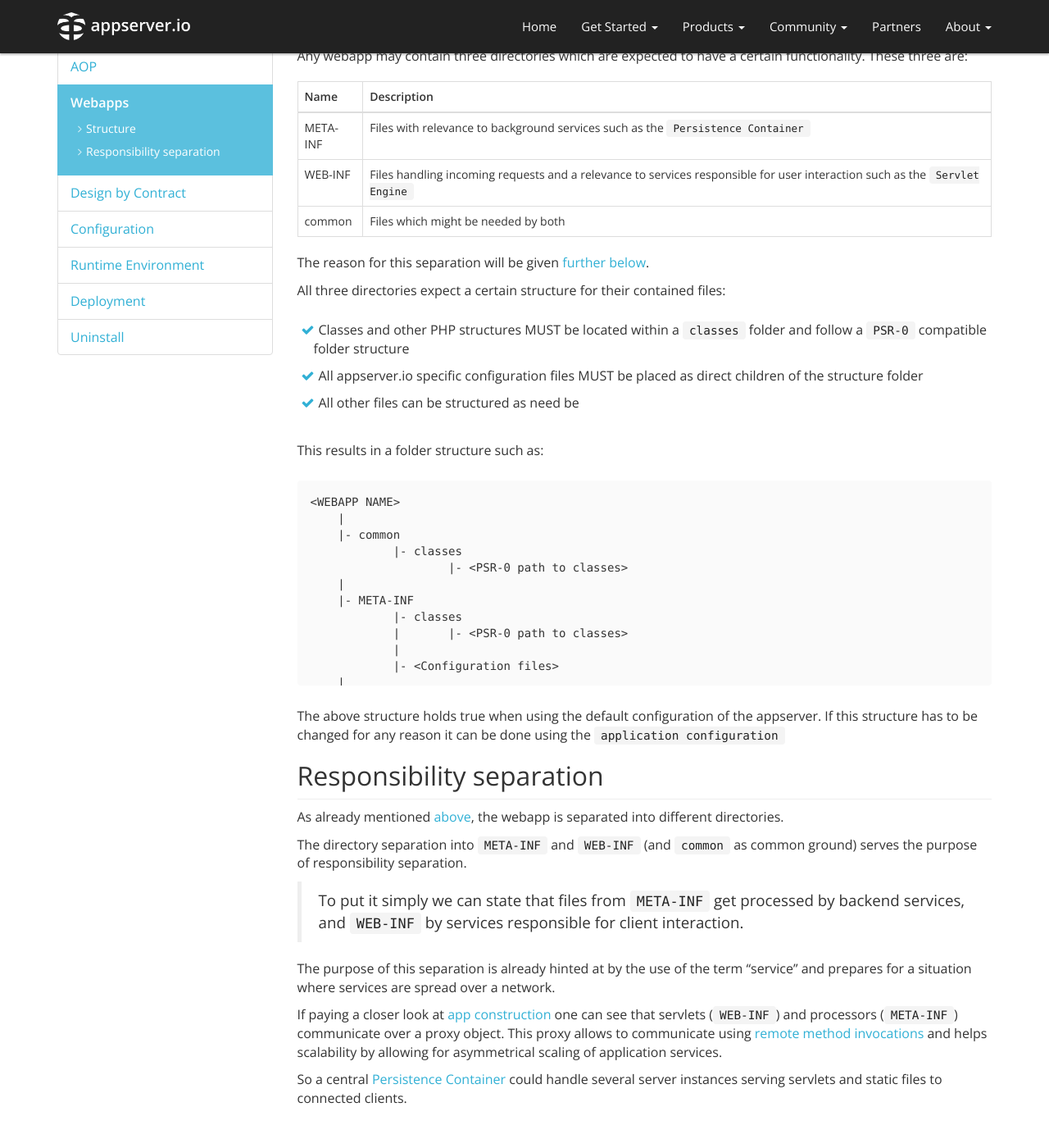
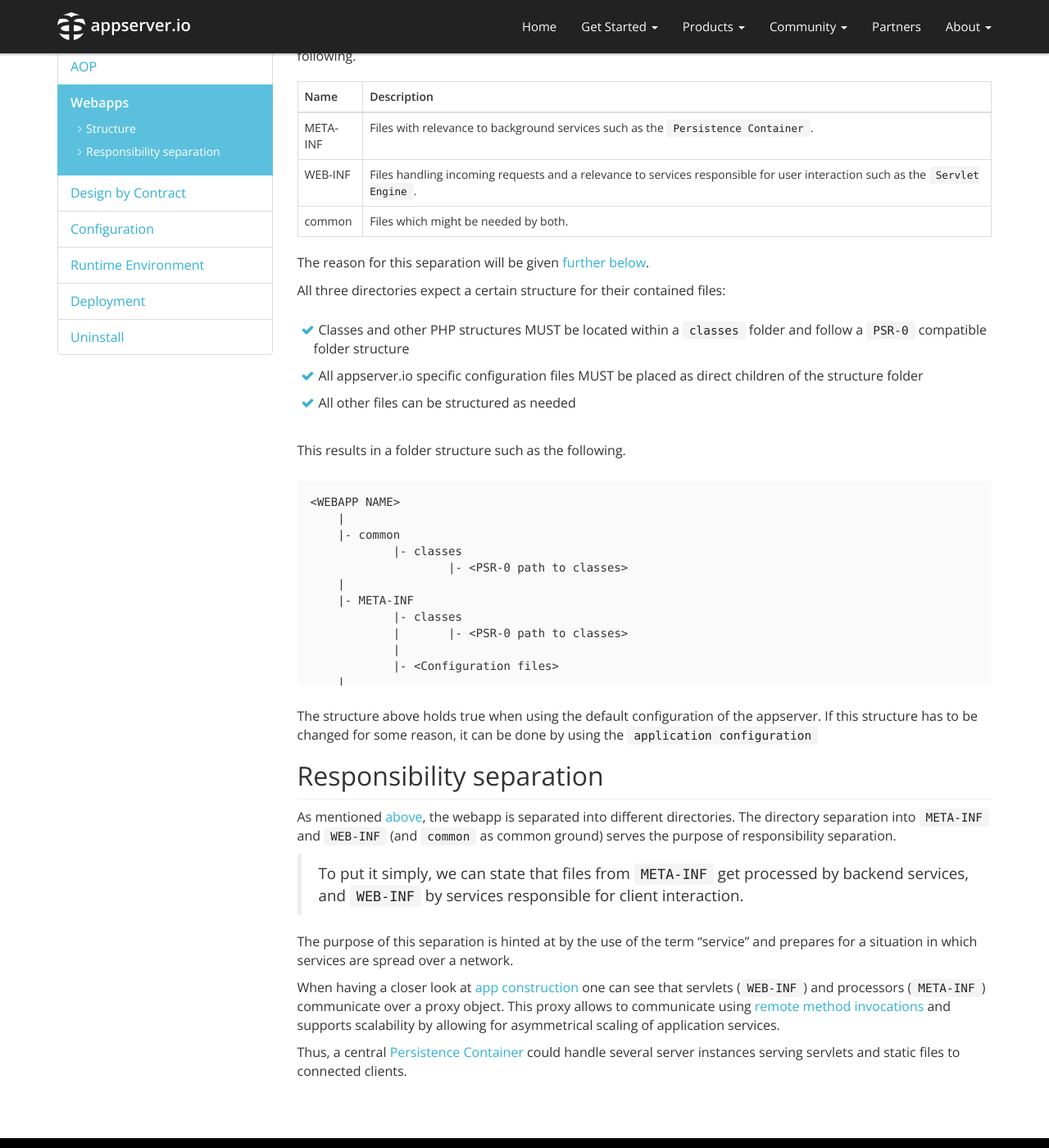
Before and after one commit to appserver-io/appserver, a Jekyll site: the page built from _docs/webapps.md, in a window 1280 px wide and 1400 px high, scrolled down 504 px. Shown: the whole window at 82% size. Built offline with Jekyll 4.4.1, drawn with Linux system fonts in a browser that asks for light colours; nearby versions of some CDN libraries; library files that are not in the unit come from our copies; Markdown is read by kramdown in place of the engine named in the settings; some of the changed text lies outside the part shown.

Commit message:
Update webapps.md
Language, spelling, grammar changes

````diff
--- a/_docs/webapps.md
+++ b/_docs/webapps.md
@@ -13,27 +13,24 @@ subNav:
 permalink: /get-started/documentation/webapps.html
 ---
 
-appserver.io introduces the concept of so called `webapps` as a new naming for PHP applications.
+appserver.io introduces the concept of so-called `webapps` as a new naming for PHP applications.
 This new naming is used to differentiate between what we call `legacy applications`, PHP applications as of the current generation, and applications specifically developed for the appserver.io ecosystem.
 
+> A webapp is a PHP application that can only run within the appserver.io infrastructure as it heavily relies on services provided by it.
 
-> A webapp is a PHP application which can only run within the appserver.io infrastructure as it heavily relies on services provided by it
-
-The above definition does most likely mean that the application uses [`servlets`]({{ "/get-started/documentation/servlet-engine.html" | prepend: site.baseurl }}) and must therefor be executed within a [`Servlet Engine`]({{ "/get-started/documentation/servlet-engine.html" | prepend: site.baseurl }}).
+The definition above means that the application uses [`servlets`]({{ "/get-started/documentation/servlet-engine.html" | prepend: site.baseurl }}) and must therefore be executed within a [`Servlet Engine`]({{ "/get-started/documentation/servlet-engine.html" | prepend: site.baseurl }}).
 
 ## Structure
 
-A webapp needs a certain folder structure we assume.
-Here we will describe this structure and the background behind it.
+A webapp needs a certain folder structure. We will describe this structure and its background.
 
-Any webapp may contain three directories which are expected to have a certain functionality.
-These three are:
+Any webapp may contain three directories that are expected to have a certain functionality. These three are the following.
 
 | Name          |  Description                                                                                         |
 | --------------| -----------------------------------------------------------------------------------------------------|
-| META-INF      | Files with relevance to background services such as the [`Persistence Container`]({{ "/get-started/documentation/persistence-container.html" | prepend: site.baseurl }})   |
-| WEB-INF       | Files handling incoming requests and a relevance to services responsible for user interaction such as the [`Servlet Engine`]({{ "/get-started/documentation/servlet-engine.html" | prepend: site.baseurl }})  |
-| common        | Files which might be needed by both |
+| META-INF      | Files with relevance to background services such as the [`Persistence Container`]({{ "/get-started/documentation/persistence-container.html" | prepend: site.baseurl }}).   |
+| WEB-INF       | Files handling incoming requests and a relevance to services responsible for user interaction such as the [`Servlet Engine`]({{ "/get-started/documentation/servlet-engine.html" | prepend: site.baseurl }}).  |
+| common        | Files which might be needed by both. |
 
 The reason for this separation will be given [further below](#responsibility-separation).
 
@@ -41,9 +38,9 @@ All three directories expect a certain structure for their contained files:
 
 * Classes and other PHP structures MUST be located within a `classes` folder and follow a `PSR-0` compatible folder structure
 * All appserver.io specific configuration files MUST be placed as direct children of the structure folder
-* All other files can be structured as need be
+* All other files can be structured as needed
 
-This results in a folder structure such as:
+This results in a folder structure such as the following.
 
 ```
 <WEBAPP NAME>
@@ -67,22 +64,18 @@ This results in a folder structure such as:
     |- vendor
 ```
 
-The above structure holds true when using the default configuration of the appserver.
-If this structure has to be changed for any reason it can be done using the [`application configuration`]({{ "/get-started/documentation/configuration.html#application-configuration" | prepend: site.baseurl }})
+The structure above holds true when using the default configuration of the appserver.
+If this structure has to be changed for some reason, it can be done by using the [`application configuration`]({{ "/get-started/documentation/configuration.html#application-configuration" | prepend: site.baseurl }})
 
 ## Responsibility separation
 
-As already mentioned [above](#structure), the webapp is separated into different directories.
+As mentioned [above](#structure), the webapp is separated into different directories. The directory separation into `META-INF` and `WEB-INF` (and `common` as common ground) serves the purpose of responsibility separation.
 
-The directory separation into `META-INF` and `WEB-INF` (and `common` as common ground) serves the purpose of responsibility separation.
+> To put it simply, we can state that files from `META-INF` get processed by backend services, and `WEB-INF` by services responsible for client interaction.
 
+The purpose of this separation is hinted at by the use of the term "service" and prepares for a situation in which services are spread over a network.
 
-> To put it simply we can state that files from `META-INF` get processed by backend services, and `WEB-INF` by services responsible for client interaction.
+When having a closer look at [app construction](https://github.com/appserver-io-apps/example) one can see that servlets (`WEB-INF`) and processors (`META-INF`) communicate over a proxy object.
+This proxy allows to communicate using [remote method invocations](http://en.wikipedia.org/wiki/Java_remote_method_invocation) and supports scalability by allowing for asymmetrical scaling of application services.
 
-The purpose of this separation is already hinted at by the use of the term "service" and prepares for a situation where services are spread over a network.
-
-If paying a closer look at [app construction](https://github.com/appserver-io-apps/example) one can see that servlets (`WEB-INF`) and processors (`META-INF`) communicate
-over a proxy object.
-This proxy allows to communicate using [remote method invocations](http://en.wikipedia.org/wiki/Java_remote_method_invocation) and helps scalability by allowing for asymmetrical scaling of application services.
-
-So a central [Persistence Container]({{ "/get-started/documentation/persistence-container.html" | prepend: site.baseurl }}) could handle several server instances serving servlets and static files to connected clients.
+Thus, a central [Persistence Container]({{ "/get-started/documentation/persistence-container.html" | prepend: site.baseurl }}) could handle several server instances serving servlets and static files to connected clients.
````
